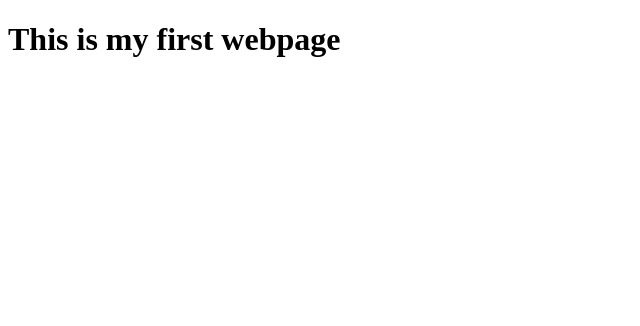
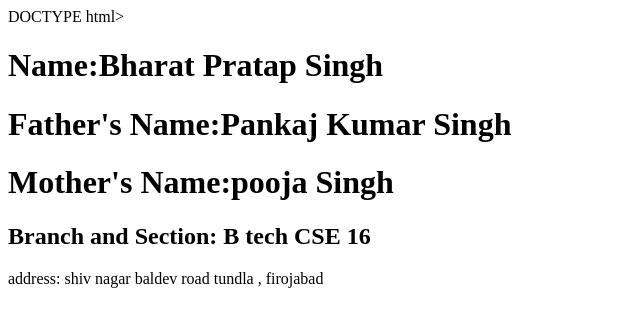
Before and after one commit to bharatpratapsingh18-stack/CSE-16, a plain HTML site: page index.html in a window 1280 px wide. Shown: the whole page, without its empty margins (0-640 px from the left). Drawn offline with Linux system fonts and the light colour scheme.

Commit message:
Update index.html

```diff
--- a/index.html
+++ b/index.html
@@ -1,12 +1,15 @@
-<!DOCTYPE html>
+DOCTYPE html>
 <html lang="en">
 <head>
     <meta charset="UTF-8">
     <meta name="viewport" content="width=device-width, initial-scale=1.0">
-    <title>Bharat</title>
+    <title>My first HTML Page</title>
 </head>
 <body>
-    <h1> This is my first webpage </h1>
-
+    <h1> Name:Bharat Pratap Singh</h1>
+    <h1>Father's Name:Pankaj Kumar Singh</h1>
+    <h1>Mother's Name:pooja Singh</h1>
+    <h2>Branch and Section: B tech CSE 16</h2>
+    <p>address: shiv nagar baldev road tundla , firojabad</p>
 </body>
 </html>
```
